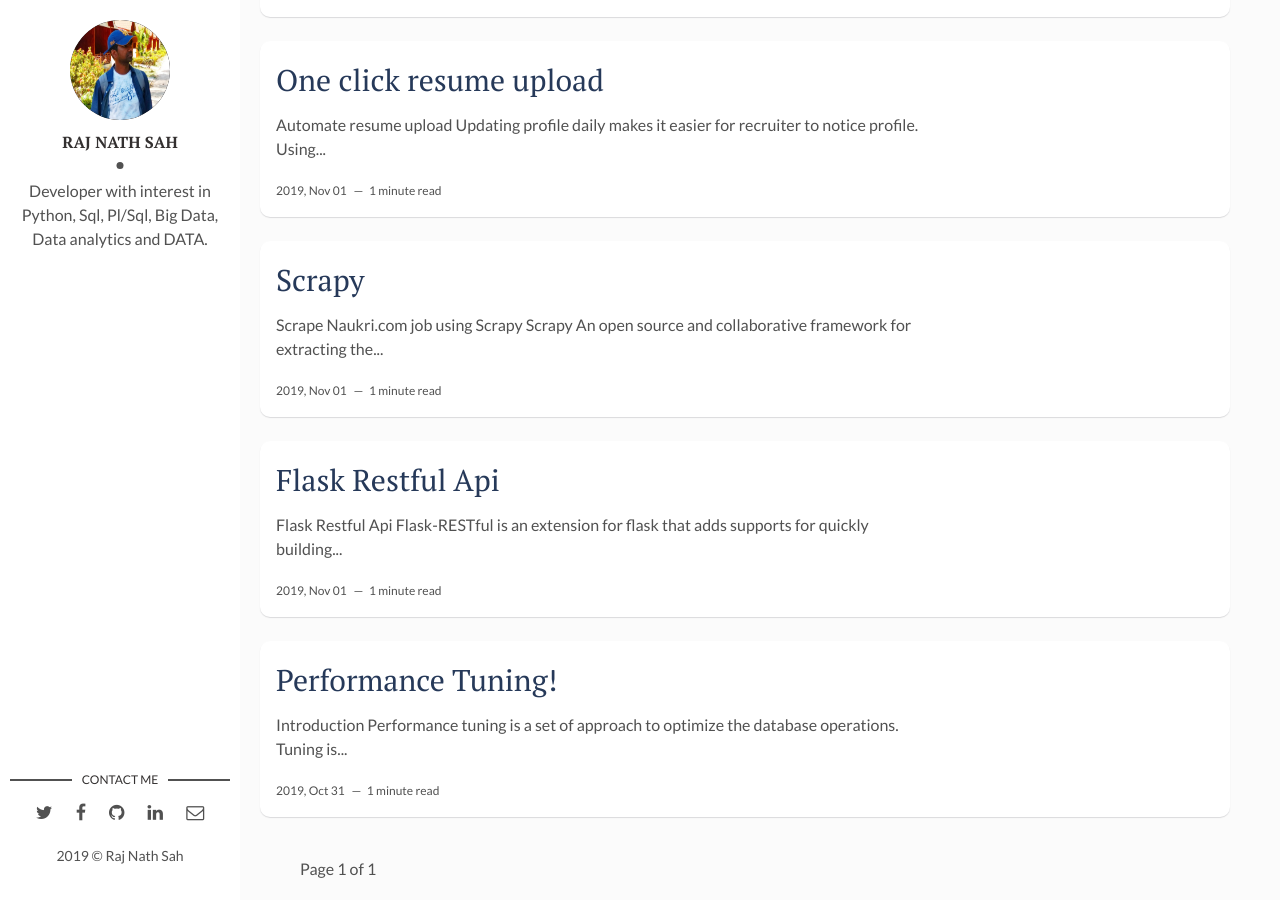
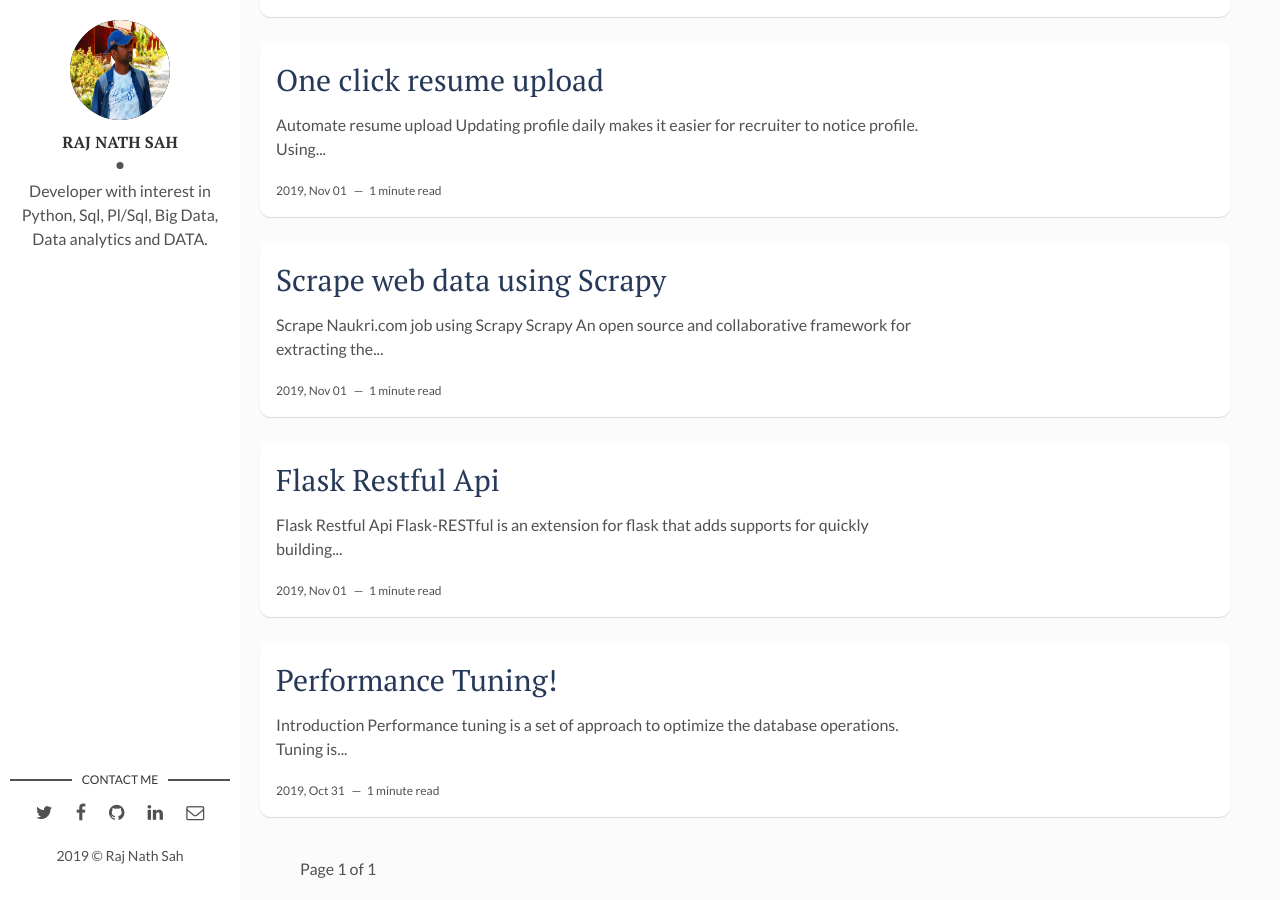
Before and after one commit to rajnathsah/rajnathsah.github.io, a Jekyll site: the page built from index.html, in a window 1280 px wide and 900 px high, scrolled down 579 px. Built offline with Jekyll 4.4.1, drawn with Linux system fonts in a browser that asks for light colours; the list of posts is cut into pages by our own code.

Commit message:
Update 2019-11-01-scrapy-naukri.md

```diff
--- a/_posts/2019-11-01-scrapy-naukri.md
+++ b/_posts/2019-11-01-scrapy-naukri.md
@@ -1,6 +1,6 @@
 ---
 layout: post
-title: Scrapy
+title: Scrape web data using Scrapy
 date: 2019-11-01 00:00:00 +0000
 description: Scrape naukri.com data using scrapy framework
 img: # Add image post (optional)
```
